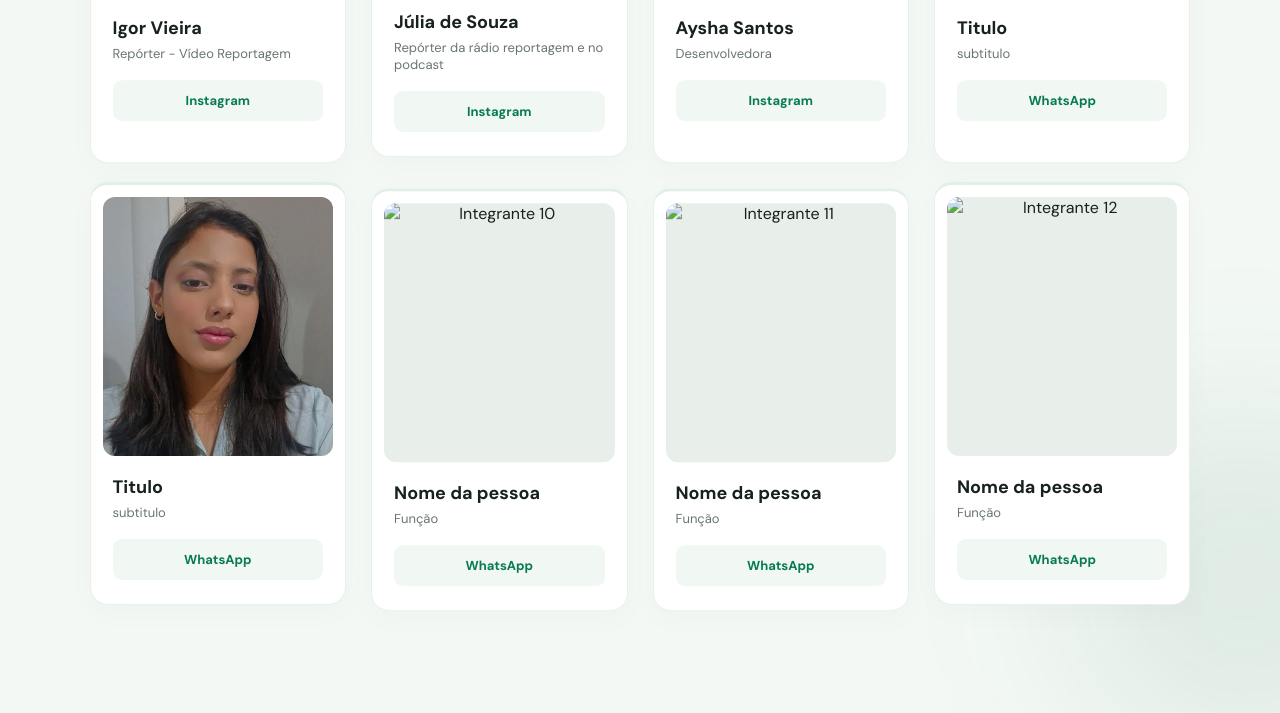
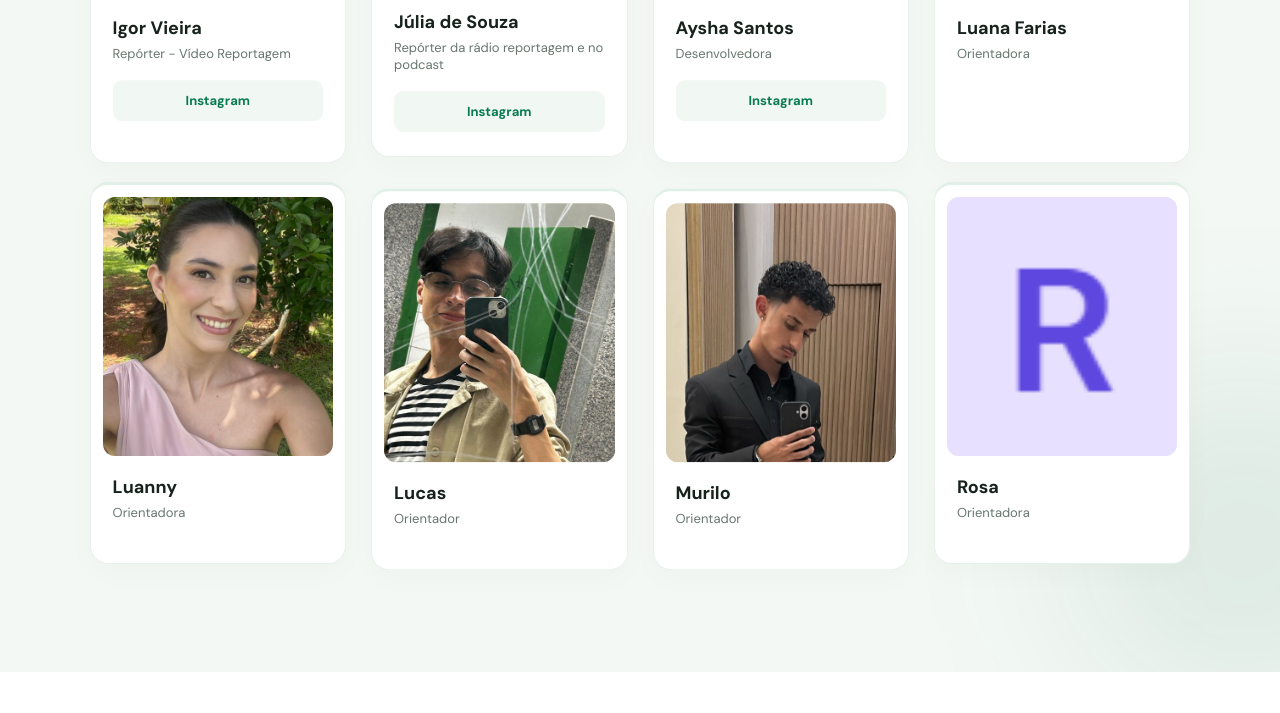
Before and after one commit to ayshasilvasantos-gif/Jornalismo-Online-, a plain HTML site: page index1.html in a window 1280 px wide. Shown: the part 6410-7123 px from the top of the page. After the commit the page ends 7082 px from the top, so only its background shows below. Drawn offline with Linux system fonts and the light colour scheme.

Commit message:
Update index1.html

```diff
--- a/index1.html
+++ b/index1.html
@@ -1807,12 +1807,8 @@ header {
                 </div>
 
                 <div class="info-membro">
-                    <h3 class="nome-membro">Titulo</h3>
-                    <p class="cargo-membro">subtitulo</p>
-
-                    <a class="whatsapp-btn" href="https://wa.me/5500000000000" target="_blank" rel="noopener">
-                        WhatsApp
-                    </a>
+                    <h3 class="nome-membro">Luana Farias</h3>
+                    <p class="cargo-membro">Orientadora</p>
                 </div>
 
             </div>
@@ -1823,16 +1819,12 @@ header {
             <div class="card-membro">
 
                 <div class="foto-membro">
-                    <img src="aysha.jpeg" alt="Integrante 9">
+                    <img src="A.png" alt="Integrante 9">
                 </div>
 
                 <div class="info-membro">
-                    <h3 class="nome-membro">Titulo</h3>
-                    <p class="cargo-membro">subtitulo</p>
-
-                    <a class="whatsapp-btn" href="https://wa.me/5500000000000" target="_blank" rel="noopener">
-                        WhatsApp
-                    </a>
+                    <h3 class="nome-membro">Luanny</h3>
+                    <p class="cargo-membro">Orientadora</p>
                 </div>
 
             </div>
@@ -1843,16 +1835,12 @@ header {
             <div class="card-membro">
 
                 <div class="foto-membro">
-                    <img src="imagem aqui" alt="Integrante 10">
+                    <img src="car.png" alt="Integrante 10">
                 </div>
 
                 <div class="info-membro">
-                    <h3 class="nome-membro">Nome da pessoa</h3>
-                    <p class="cargo-membro">Função</p>
-
-                    <a class="whatsapp-btn" href="https://wa.me/5500000000000" target="_blank" rel="noopener">
-                        WhatsApp
-                    </a>
+                    <h3 class="nome-membro">Lucas</h3>
+                    <p class="cargo-membro">Orientador</p>
                 </div>
 
             </div>
@@ -1863,16 +1851,12 @@ header {
             <div class="card-membro">
 
                 <div class="foto-membro">
-                    <img src="imagem aqui" alt="Integrante 11">
+                    <img src="Murilo.png" alt="Integrante 11">
                 </div>
 
                 <div class="info-membro">
-                    <h3 class="nome-membro">Nome da pessoa</h3>
-                    <p class="cargo-membro">Função</p>
-
-                    <a class="whatsapp-btn" href="https://wa.me/5500000000000" target="_blank" rel="noopener">
-                        WhatsApp
-                    </a>
+                    <h3 class="nome-membro">Murilo</h3>
+                    <p class="cargo-membro">Orientador</p>
                 </div>
 
             </div>
@@ -1883,16 +1867,13 @@ header {
             <div class="card-membro">
 
                 <div class="foto-membro">
-                    <img src="imagem aqui" alt="Integrante 12">
+                    <img src="R.png" alt="Integrante 12">
                 </div>
 
                 <div class="info-membro">
-                    <h3 class="nome-membro">Nome da pessoa</h3>
-                    <p class="cargo-membro">Função</p>
-
-                    <a class="whatsapp-btn" href="https://wa.me/5500000000000" target="_blank" rel="noopener">
-                        WhatsApp
-                    </a>
+                    <h3 class="nome-membro">Rosa</h3>
+                    <p class="cargo-membro">Orientadora</p>
+
                 </div>
 
             </div>
```
